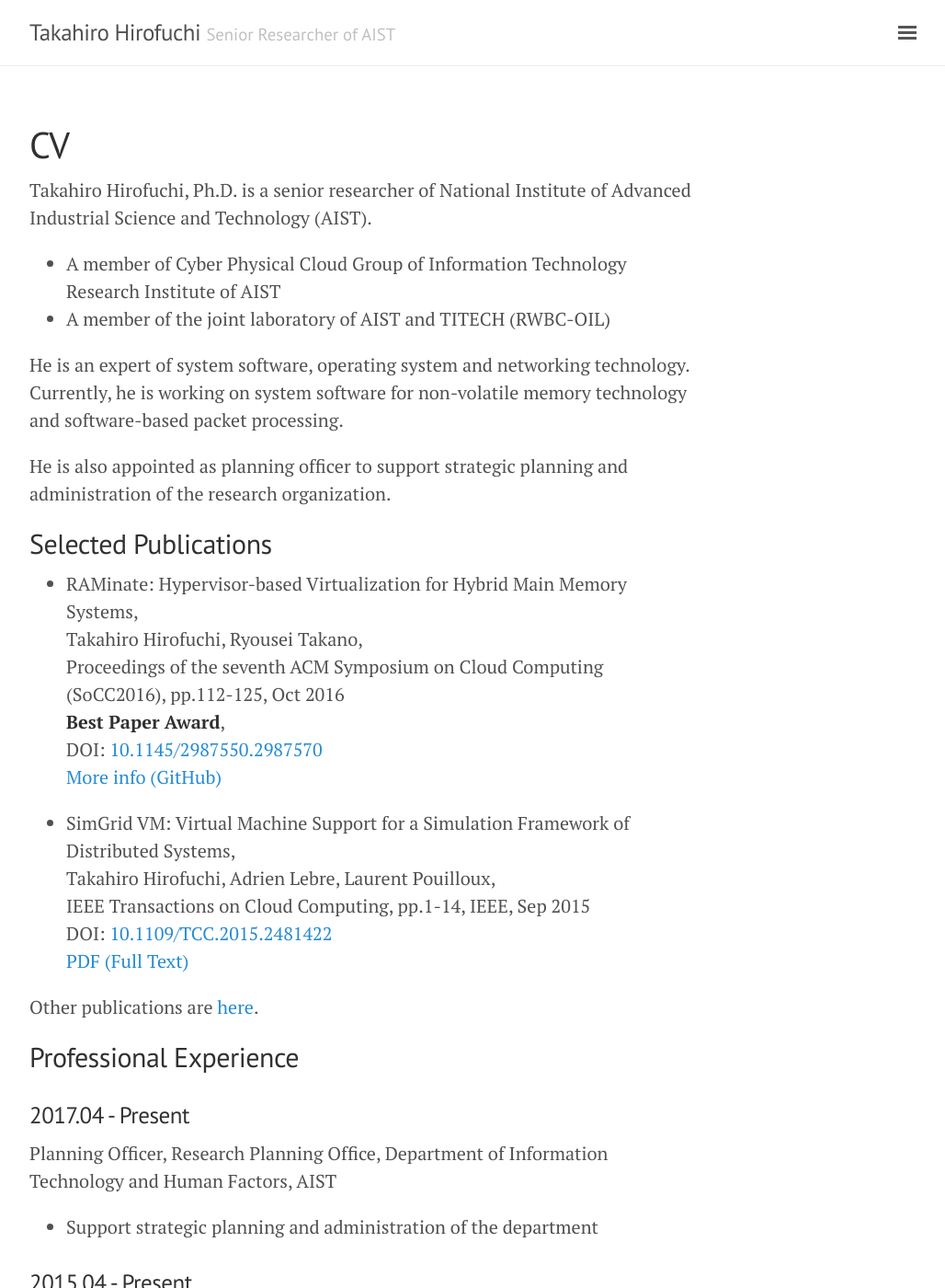
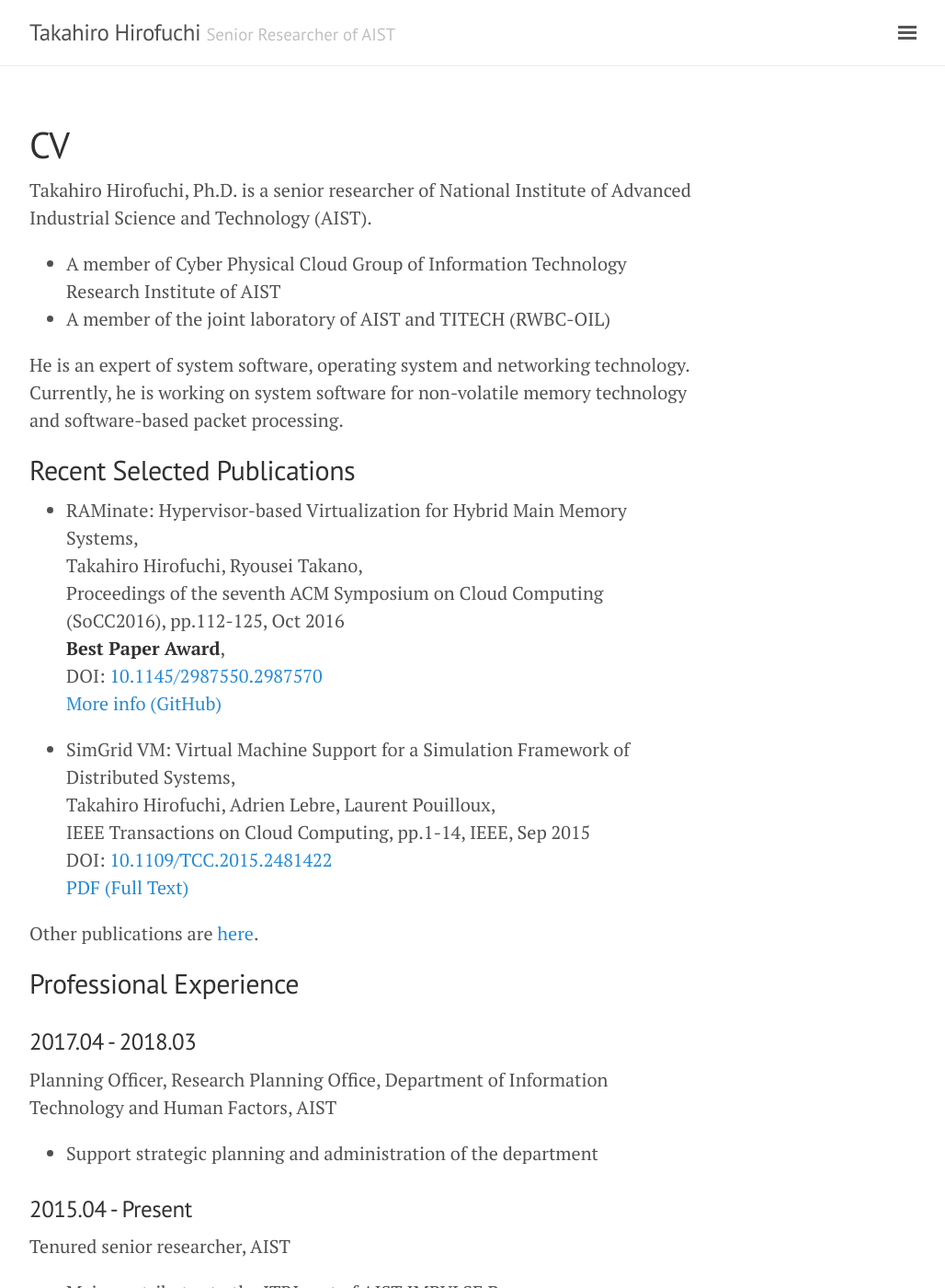
Before and after one commit to takahiro-hirofuchi/takahiro-hirofuchi.github.io, a Jekyll site: the page built from cv.md, in a window 1280 px wide and 1400 px high. Shown: the whole window at 92% size, without its empty margins (248-1276 px from the left). Built offline with Jekyll 4.4.1, drawn with Linux system fonts in a browser that asks for light colours.

Commit message:
update cv

```diff
--- a/cv.md
+++ b/cv.md
@@ -11,10 +11,8 @@ Takahiro Hirofuchi, Ph.D. is a senior researcher of National Institute of Advanc
 He is an expert of system software, operating system and networking technology.
 Currently, he is working on system software for non-volatile memory technology and software-based packet processing.
 
-He is also appointed as planning officer to support strategic planning and administration of the research organization.
 
-
-## Selected Publications
+## Recent Selected Publications
 
 - RAMinate: Hypervisor-based Virtualization for Hybrid Main Memory Systems,
   Takahiro Hirofuchi, Ryousei Takano,
@@ -37,7 +35,7 @@ Other publications are [here](../pub-en.html).
 ## Professional Experience
 
 
-### 2017.04 - Present
+### 2017.04 - 2018.03
 
 Planning Officer, Research Planning Office, Department of Information Technology and Human Factors, AIST
 
```
